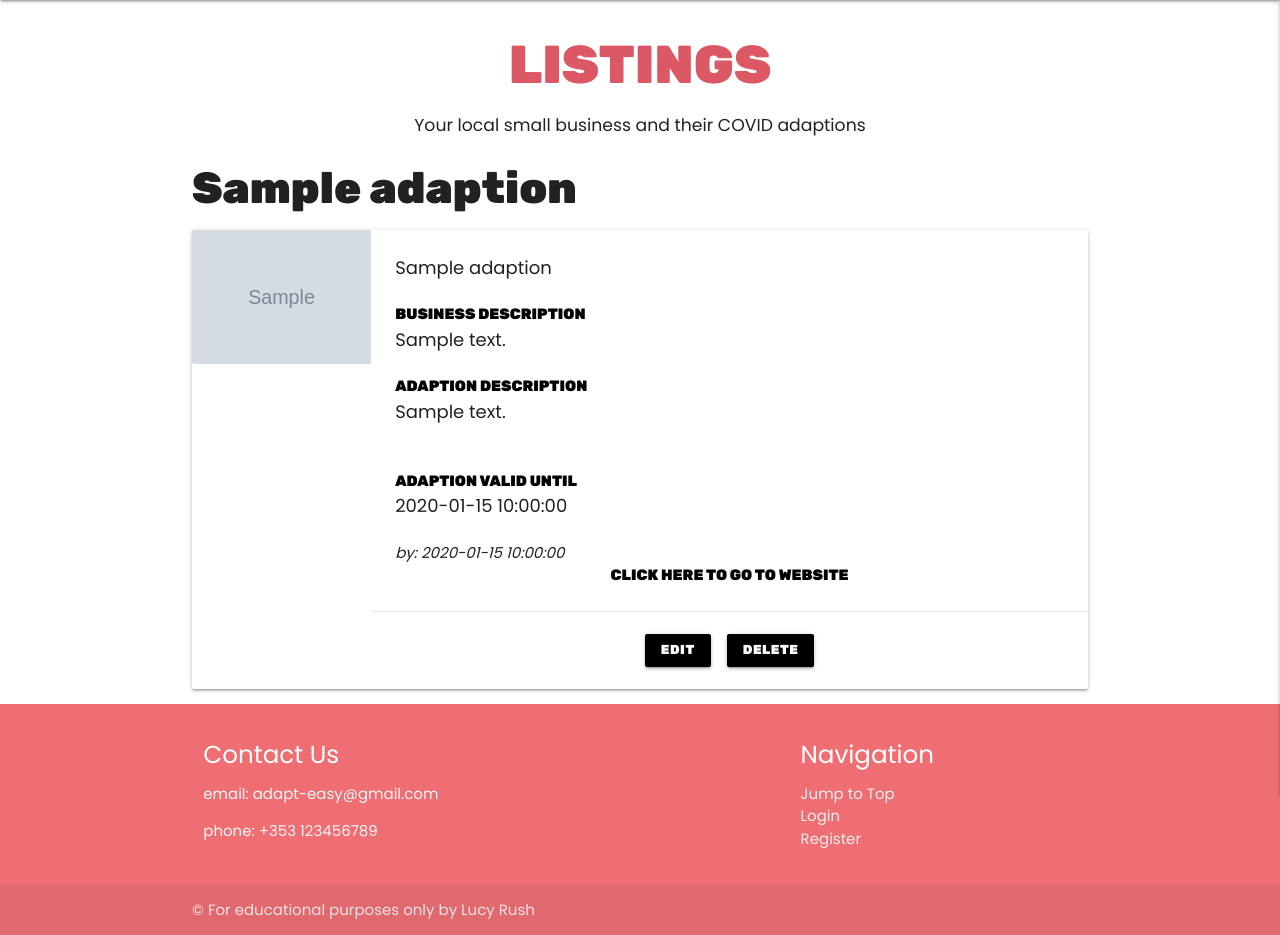
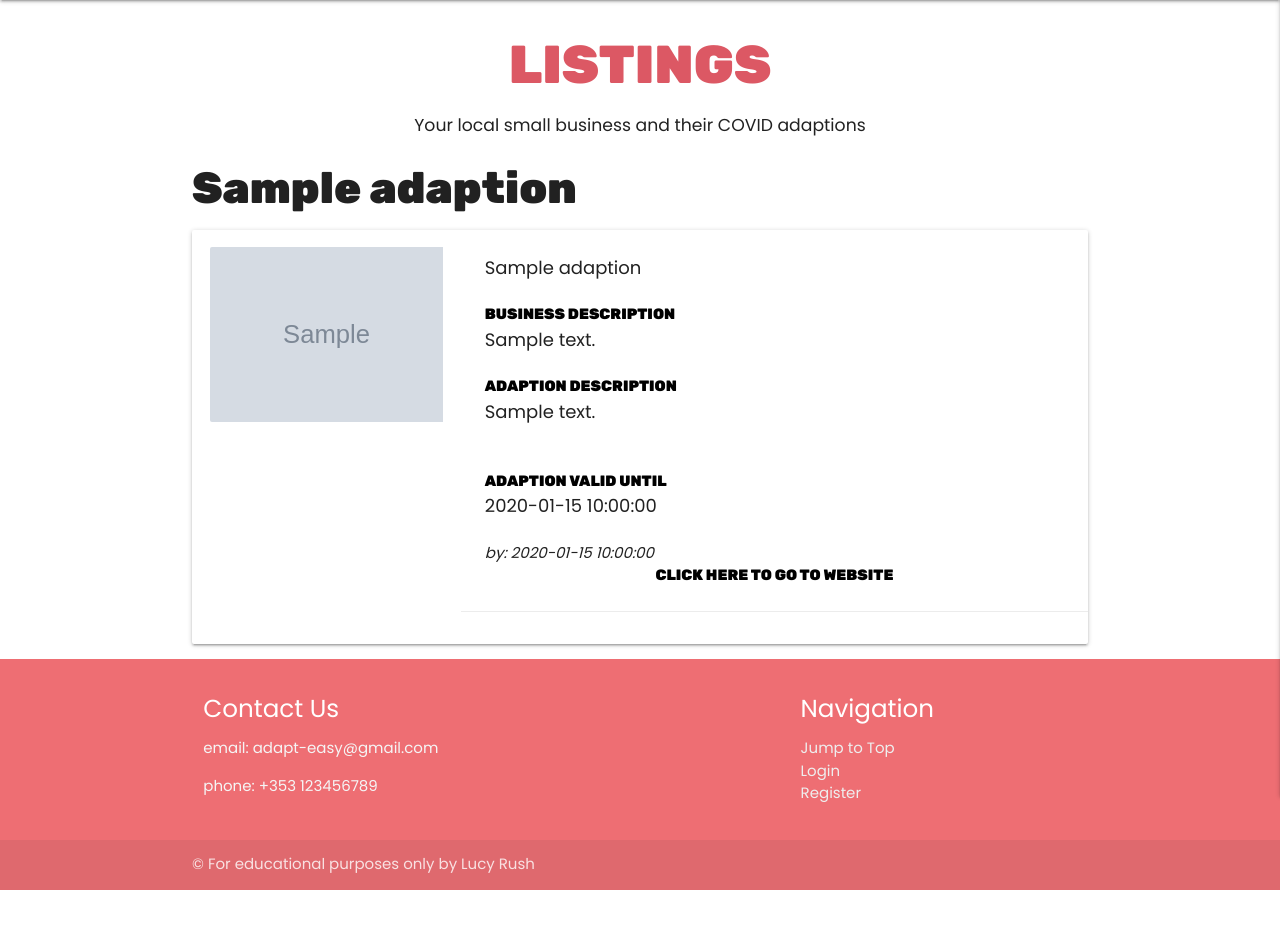
Before and after one commit to lucyrush/adapt-easy, a Flask app: page / in a window 1280 px wide. Shown: the part 64-999 px from the top of the page. After the commit the page ends 954 px from the top, so only its background shows below. Run offline with Flask 2, Linux system fonts and the light colour scheme; grey boxes marked "Sample" are stand-in pictures; a database or web service that is not in the repository returns one stand-in record (values such as "Sample title"); some libraries are stand-ins or nearby versions.

Commit message:
Add conditional formatting for listings edit and delete buttons

```diff
--- a/static/css/style.css
+++ b/static/css/style.css
@@ -36,7 +36,8 @@ body{
 
 /* Listings Page */
 .card-image {
-    width: 20%;
+    width: 30%;
+    padding: 2%;
 }
 
 .list-heading {
--- a/templates/listings.html
+++ b/templates/listings.html
@@ -32,8 +32,10 @@
         <a href="{{ adaption.website_url }} " target="_blank"><p class="adaption-text center-align">Click here to go to website</p></a>
       </div>
       <div class="card-action center-align">
+      {% if session.user|lower == adaption.created_by|lower %}
         <a href="{{ url_for('edit_adaption', adaption_id=adaption._id) }}" class="btn-small black">Edit</a>
         <a href="" class="btn-small black">Delete</a>
+      {% endif %}
       </div>
     </div>
   </div>
```
